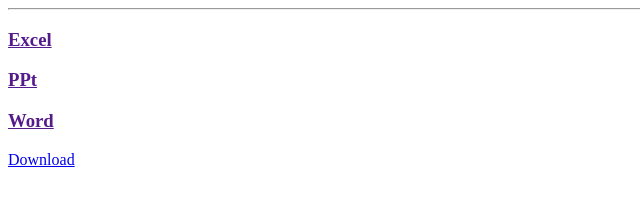
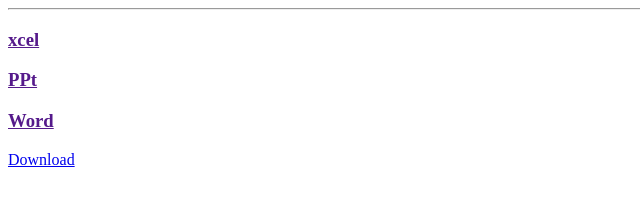
Before and after one commit to sanjayrahurkar/dummy, a plain HTML site: page index.html in a window 1280 px wide. Shown: the full height of the page, 0-640 px from the left. Drawn offline with Linux system fonts and the light colour scheme.

Commit message:
Update index.html

```diff
--- a/index.html
+++ b/index.html
@@ -8,7 +8,7 @@
     </head>
 <body>
         <hr>
-        <h3><a href=""https://onedrive.live.com/edit.aspx?resid=1F4A45CD88E43154!2402&cid=1f4a45cd88e43154&CT=1672533683643&OR=ItemsView"">Excel</a></h3>
+        <h3><a href=""https://onedrive.live.com/edit.aspx?resid=1F4A45CD88E43154!2402&cid=1f4a45cd88e43154&CT=1672533683643&OR=ItemsView"">xcel</a></h3>
         <h3><a href=""PPT Trial 1.pptx"">PPt</a></h3>
         <h3><a href="""Word trial 1.docx""">Word</a></h3>
 <a href='Excell Trial 1.xlsx' target="_blank">Download</a>
```
